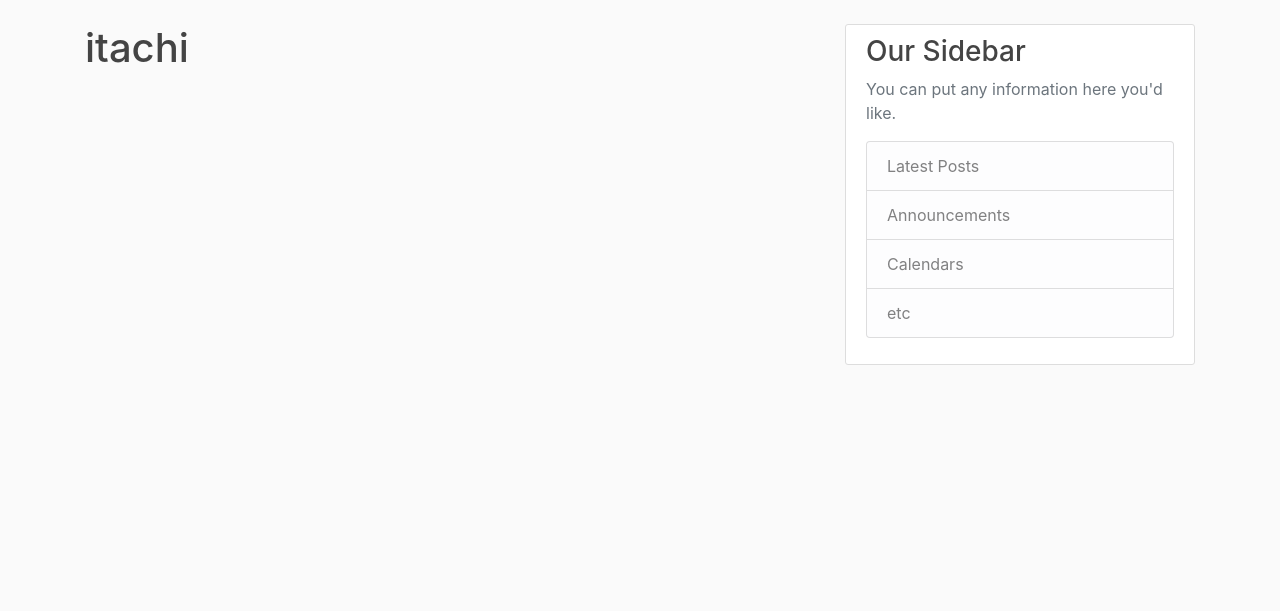
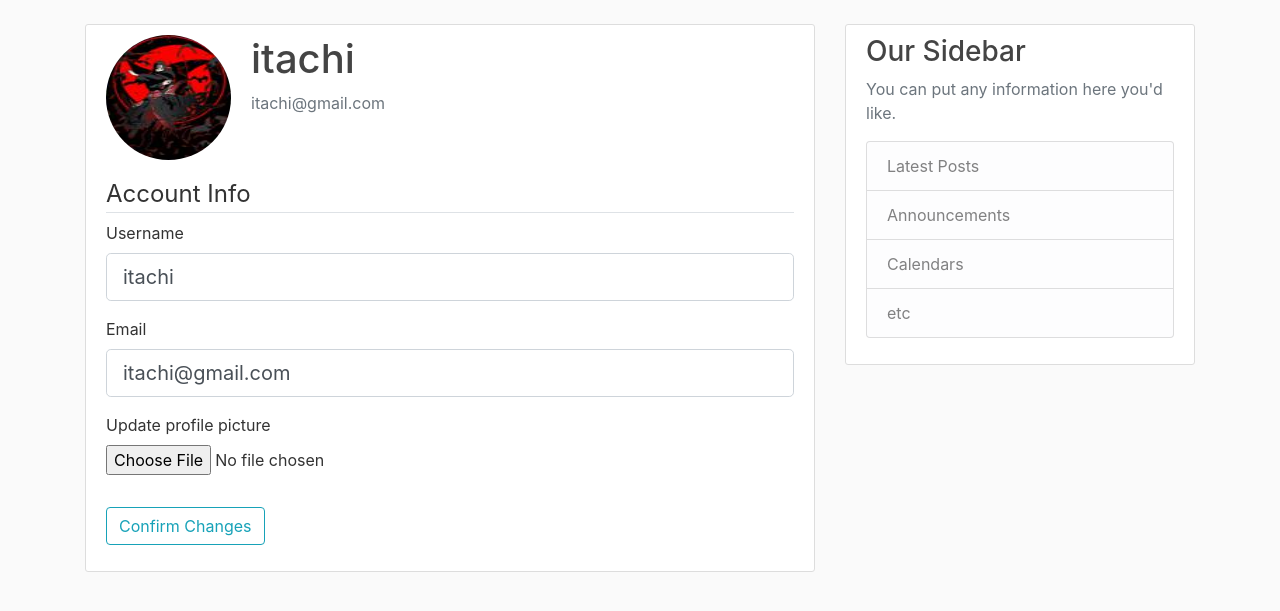
Before and after one commit to anishsaranga/blog-website, a Flask app: page /account in a window 1280 px wide. Shown: the part 56-667 px from the top of the page. Run offline with Flask 3, Linux system fonts and the light colour scheme; a user stored in the database is signed in; some libraries are stand-ins or nearby versions.

Commit message:
user_auth_and_account_page_update

```diff
--- a/flaskblog/forms.py
+++ b/flaskblog/forms.py
@@ -1,4 +1,6 @@
 from flask_wtf import FlaskForm
+from flask_wtf.file import FileField, FileAllowed ## for image uploading
+from flask_login import current_user
 from wtforms import StringField, PasswordField, SubmitField, BooleanField
 from wtforms.validators import DataRequired, Length, Email, EqualTo, ValidationError
 from flaskblog.models import User
@@ -35,3 +37,29 @@ class LoginForm(FlaskForm):
     submit = SubmitField("Login")
 
 # secret key will protect from modifying cookies etc.
+
+
+## Account Form
+class UpdateAccountForm(FlaskForm):
+    # import required validators and send the parameters that you require
+    username = StringField("Username",
+                           validators=[DataRequired(), Length(min=2, max=20)]) # type of string + validations
+    email = StringField("Email",
+                        validators=[DataRequired(), Email()])
+
+    picture = FileField("Update profile picture", validators=[FileAllowed(["jpg", "png", "jpeg"])])
+    submit = SubmitField("Confirm Changes")
+
+    # this is now for updation, raise error only if the user changes his/her username or pass. else continue
+    # since you should check this for the logged in user, we import current_user from flask_login
+    def validate_username(self, username):
+        if username.data != current_user.username:
+            user = User.query.filter_by(username=username.data).first()
+            if user:
+                raise ValidationError("Username is taken. Please choose a different one")
+
+    def validate_email(self, email):
+        if email.data != current_user.email:
+            user = User.query.filter_by(email=email.data).first()
+            if user:
+                raise ValidationError("Email is taken. Please choose a different one")
--- a/flaskblog/routes.py
+++ b/flaskblog/routes.py
@@ -1,5 +1,8 @@
+import secrets
+import os
+from PIL import Image
 from flask import render_template, url_for, flash, redirect, request
-from flaskblog.forms import RegistrationForm, LoginForm
+from flaskblog.forms import RegistrationForm, LoginForm, UpdateAccountForm
 from flaskblog.models import User, Post
 from flaskblog import app, db, bcrypt
 from flask_login import login_user, current_user, logout_user, login_required
@@ -71,7 +74,38 @@ def logout():
     return redirect(url_for("home"))
 
 
-@app.route("/account")
+
+def save_picture(form_picture):
+    random_hex = secrets.token_hex(8) # token hexing and storing that string as the filename
+    _, f_extension = os.path.splitext(form_picture.filename)
+    picture_fn = random_hex + f_extension
+    picture_path = os.path.join(app.root_path, "static/profile_pics", picture_fn)
+    # resize image before saving
+    output_size = (125, 125)
+    rescaled_img = Image.open(form_picture)
+    rescaled_img.thumbnail(output_size)
+    rescaled_img.save(picture_path)
+
+    return picture_fn
+
+
+
+@app.route("/account", methods=["GET", "POST"])
 @login_required
 def account():
-    return render_template("account.html", title="Account")
+    form = UpdateAccountForm()
+    if form.validate_on_submit():
+        if form.picture.data:
+            picture_file = save_picture(form.picture.data)
+            current_user.image_file = picture_file
+        current_user.username = form.username.data
+        current_user.email = form.email.data
+        db.session.commit()
+        flash("Account details updated!", "success")
+        return redirect(url_for("account"))
+
+    elif request.method == "GET":
+        form.username.data = current_user.username
+        form.email.data = current_user.email
+    image_file = url_for("static", filename="profile_pics/" + current_user.image_file)
+    return render_template("account.html", title="Account", image_file=image_file, form=form) ## kwargs
--- a/flaskblog/templates/account.html
+++ b/flaskblog/templates/account.html
@@ -1,4 +1,65 @@
 {% extends "layout.html" %}
 {% block content %}
-<h1>{{ current_user.username }}</h1>
+<div class="content-section">
+    <div class="media">
+      <img class="rounded-circle account-img" src="{{ image_file }}">
+      <div class="media-body">
+        <h2 class="account-heading">{{ current_user.username }}</h2>
+        <p class="text-secondary">{{ current_user.email }}</p>
+      </div>
+    </div>
+    <!-- FORM HERE -->
+        <form method="POST" action="", enctype="multipart/form-data">
+            <!--  adding a csrf token , part of protection -->
+            {{ form.hidden_tag() }}
+            <fieldset class="form-group">
+                <legend class="border-bottom mb4"> Account Info </legend>
+                <div class="form-group">
+                    <!-- access using variable names as per the class -->
+                    {{ form.username.label(class="form-control-label") }}
+                    <!-- if form has errors, display those to the users -->
+                    {% if form.username.errors %}
+                        {{ form.username(class="form-control form-control-lg is-invalid") }}
+                        <div class="invalid-feedback">
+                            {% for error in form.username.errors %}
+                                <span>{{ error }}</span>
+                            {% endfor %}
+                        </div>
+
+                    {% else %}
+                        {{ form.username(class="form-control form-control-lg") }}
+                    {% endif %}
+                </div>
+                <div class="form-group">
+                    <!-- access using variable names as per the class -->
+                    {{ form.email.label(class="form-control-label") }}
+                    <!-- if form has errors, display those to the users -->
+                    {% if form.email.errors %}
+                        {{ form.email(class="form-control form-control-lg is-invalid") }}
+                        <div class="invalid-feedback">
+                            {% for error in form.email.errors %}
+                                <span>{{ error }}</span>
+                            {% endfor %}
+                        </div>
+
+                    {% else %}
+                        {{ form.email(class="form-control form-control-lg") }}
+                    {% endif %}
+                </div>
+                <div class="form-group">
+                    {{ form.picture.label() }}
+                    {{ form.picture(class="form-control-file") }}
+                    {% if form.picture.errors %}
+                        {% for error in form.picture.errors %}
+                            <span class="text-danger">{{ error }}</span><br/>
+                        {% endfor %}
+                    {% endif %}
+                </div>
+            </fieldset>
+
+            <div class="form-group">
+                {{ form.submit(class="btn btn-outline-info") }}
+            </div>
+        </form>
+  </div>
 {% endblock content%}
```
Also changed, not shown: README.md, flaskblog/static/profile_pics/5f4e2b33b5df257f.jpg (added), flaskblog/static/profile_pics/9164a5f771873f00.jpg (added), flaskblog/static/profile_pics/default.jpg (added), instance/site.db, 1 other file.
